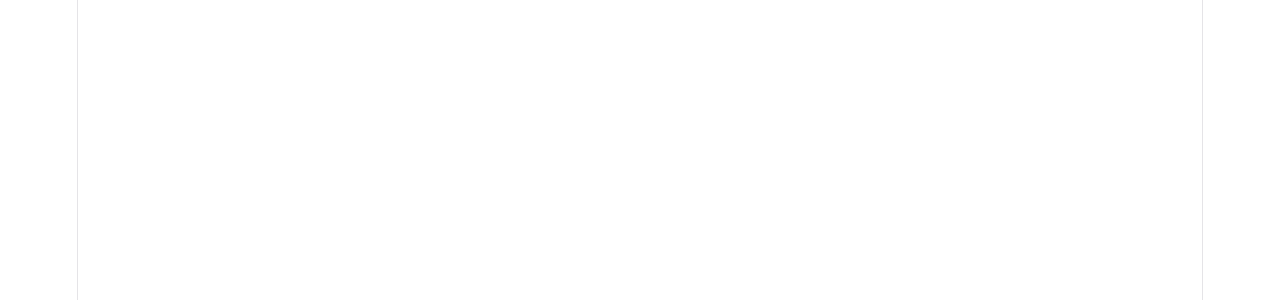
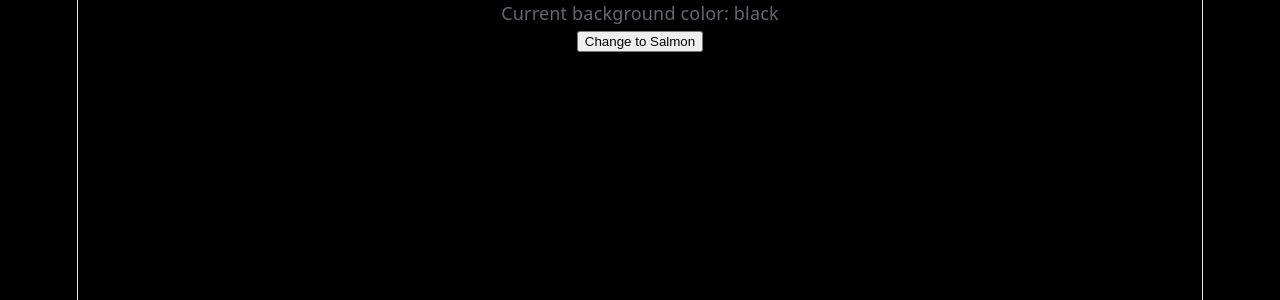
Before and after one commit to shohruxr/learning-progcess, a React (Vite) app: page / in a window 1280 px wide. Shown: the top 300 px of the page. Built offline with nearby package versions, Linux system fonts and the light colour scheme.

Commit message:
feat: useEffect

```diff
--- /dev/null
+++ b/src/hooks/useEffect/BgCleanUp.tsx
@@ -0,0 +1,21 @@
+import { useEffect, useState } from "react";
+
+export const BgCleanUP = () => {
+  const [bgColor, setBgColor] = useState(false);
+  useEffect(() => {
+    if (bgColor) {
+      document.body.style.backgroundColor = "salmon";
+    }
+
+    return () => {
+      document.body.style.backgroundColor = "black";
+    };
+  }, [bgColor]);
+
+  return (
+    <div>
+      <p>Current background color: {bgColor ? 'salmon' : 'black'}</p>
+      <button onClick={() => setBgColor(!bgColor)}>{bgColor ? 'Change to Black' : 'Change to Salmon'}</button>
+    </div>
+  );
+};
--- a/src/main.tsx
+++ b/src/main.tsx
@@ -1,8 +1,9 @@
 import { StrictMode } from "react";
 import { createRoot } from "react-dom/client";
 import "./index.css";
-import WrongTimer from "./hooks/useRef/WrongTimer";
-import RightTimer from "./hooks/useRef/RightTimer";
+// import WrongTimer from "./hooks/useRef/WrongTimer";
+// import RightTimer from "./hooks/useRef/RightTimer";
+import { BgCleanUP } from "./hooks/useEffect/BgCleanUP";
 // import App from "./App.tsx";
 // import { FormButton, IconButton } from "./Buttons.tsx";
 // import Props from "./Props";
@@ -39,5 +40,6 @@ createRoot(document.getElementById("root")!).render(
 
   {/* <WrongTimer /> */}
   {/* <RightTimer /> */}
+  <BgCleanUP />
   </StrictMode>,
 );
```
Also changed, not shown: src/hooks/useRef/WrongTimer.tsx (+11 -11 lines), src/hooks/useState/useState.tsx (renamed from src/hooks/useState.tsx).
